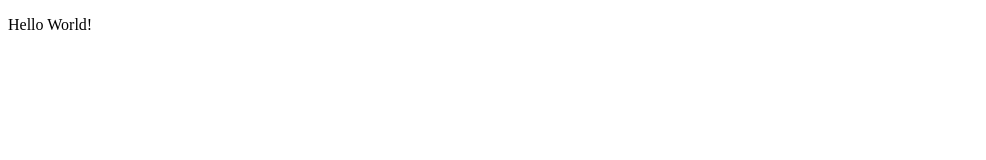
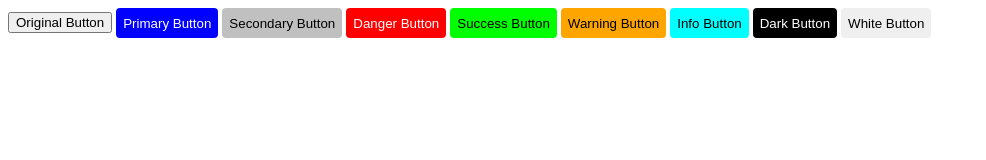
Before and after one commit to yuttasakcom/SassManual, a website built with webpack: page index.html in a window 1280 px wide. Shown: the whole page, without its empty margins (0-986 px from the left). Built offline with nearby package versions, Linux system fonts and the light colour scheme.

Commit message:
create button component

```diff
--- a/index.html
+++ b/index.html
@@ -9,7 +9,17 @@
 </head>
 
 <body>
-    <p>Hello World!</p>
+    <div>
+        <button>Original Button</button>
+        <button class="btn btn-primary">Primary Button</button>
+        <button class="btn btn-secondary">Secondary Button</button>
+        <button class="btn btn-danger">Danger Button</button>
+        <button class="btn btn-success">Success Button</button>
+        <button class="btn btn-warning">Warning Button</button>
+        <button class="btn btn-info">Info Button</button>
+        <button class="btn btn-dark">Dark Button</button>
+        <button class="btn btn-white">White Button</button>
+    </div>
 </body>
 
 </html>
--- a/scss/abstracts/_variables.scss
+++ b/scss/abstracts/_variables.scss
@@ -13,3 +13,14 @@ $color-gray: gray;
 $color-pink: pink;
 $color-deeppink: deeppink;
 $color-blueviolet: blueviolet;
+$color-springgreen: springgreen;
+
+// app colors
+$color-primary: $color-blue;
+$color-secondary: $color-silver;
+$color-danger: $color-red;
+$color-success: $color-lime;
+$color-info: $color-aqua;
+$color-warning: $color-orange;
+$color-dark: $color-black;
+$color-light: $color-white;
--- /dev/null
+++ b/scss/abstracts/mixins/_button.scss
@@ -0,0 +1,4 @@
+@mixin button-variant($color, $background) {
+  color: $color;
+  background-color: $background;
+}
--- /dev/null
+++ b/scss/components/_button.scss
@@ -0,0 +1,42 @@
+.btn {
+  display: inline-block;
+  margin-bottom: 0;
+  vertical-align: middle;
+  cursor: pointer;
+  border: 1px solid transparent;
+  white-space: normal;
+  height: 30px;
+  border-radius: 0.25rem;
+}
+
+.btn-primary {
+  @include button-variant($color-white, $color-primary);
+}
+
+.btn-secondary {
+  @include button-variant($color-black, $color-secondary);
+}
+
+.btn-danger {
+  @include button-variant($color-white, $color-danger);
+}
+
+.btn-success {
+  @include button-variant($color-black, $color-success);
+}
+
+.btn-warning {
+  @include button-variant($color-black, $color-warning);
+}
+
+.btn-info {
+  @include button-variant($color-black, $color-info);
+}
+
+.btn-dark {
+  @include button-variant($color-white, $color-dark);
+}
+
+.btn-light {
+  @include button-variant($color-black, $color-light);
+}
--- a/scss/main.scss
+++ b/scss/main.scss
@@ -1 +1,7 @@
+// abstracts
 @import './abstracts/variables';
+@import './abstracts/mixins/button';
+@import './base/_typography';
+
+// components
+@import './components/button';
```
Also changed, not shown: scss/base/_typography.scss (added).
